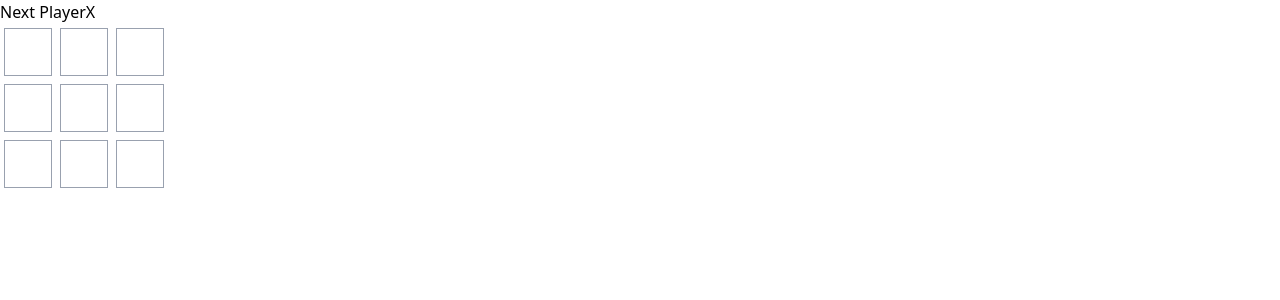
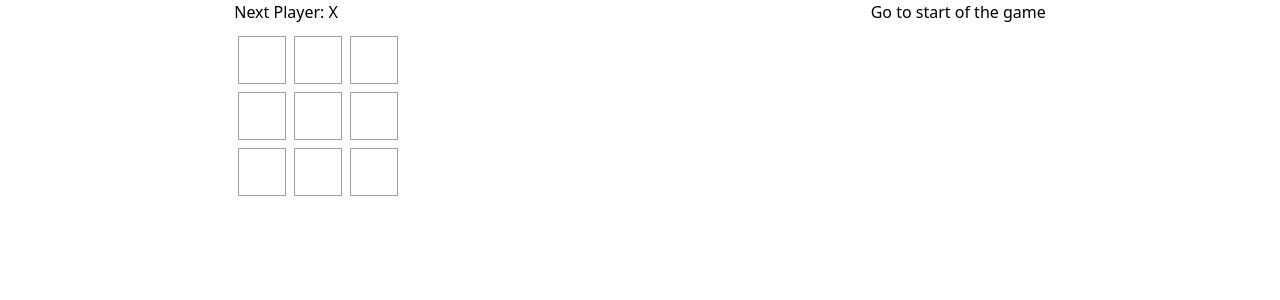
Before and after one commit to ksajjadhossen/tic-tac-toe, a React (Vite) app: page / in a window 1280 px wide. Shown: the top 300 px of the page. Built offline with nearby package versions, Linux system fonts and the light colour scheme.

Commit message:
game created successfully

```diff
--- a/src/App.jsx
+++ b/src/App.jsx
@@ -1,10 +1,10 @@
 import "./App.css";
-import Board from "./components/Box";
+import Game from "./components/Box";
 
 function App() {
   return (
     <>
-      <Board></Board>
+      <Game></Game>
     </>
   );
 }
--- a/src/components/Box.jsx
+++ b/src/components/Box.jsx
@@ -1,4 +1,5 @@
 import { useState } from "react";
+
 function Square({ value, onSquareClick }) {
   return (
     <button
@@ -9,75 +10,44 @@ function Square({ value, onSquareClick }) {
     </button>
   );
 }
-export default function Board() {
-  const [squares, setSquares] = useState(Array(9).fill(null));
-  const [xIsNext, setXIsNext] = useState(true);
 
+function Board({ xIsNext, squares, onPlay }) {
   const winner = calculateWinner(squares);
-  let status;
+  const status = winner
+    ? `Winner: ${winner}`
+    : `Next Player: ${xIsNext ? "X" : "O"}`;
 
-  if (winner) {
-    status = `Winner:${winner}`;
-  } else {
-    status = "Next Player" + (xIsNext ? "X" : "O");
+  function handleClick(i) {
+    if (squares[i] || calculateWinner(squares)) return;
+    const nextSquares = squares.slice();
+    nextSquares[i] = xIsNext ? "X" : "O";
+    onPlay(nextSquares);
   }
 
-  function handleClick(i) {
-    if (squares[i] || calculateWinner(squares)) {
-      return;
+  const boardRows = [];
+  for (let row = 0; row < 3; row++) {
+    const squaresInRow = [];
+    for (let col = 0; col < 3; col++) {
+      const index = row * 3 + col;
+      squaresInRow.push(
+        <Square
+          key={index}
+          value={squares[index]}
+          onSquareClick={() => handleClick(index)}
+        />
+      );
     }
-    const nextSquares = squares.slice();
-    if (xIsNext) {
-      nextSquares[i] = "X";
-    } else nextSquares[i] = "O";
-    setSquares(nextSquares);
-    setXIsNext(!xIsNext);
+    boardRows.push(
+      <div key={row} className="flex">
+        {squaresInRow}
+      </div>
+    );
   }
+
   return (
     <>
-      <div className="">{status}</div>
-      <div className="flex">
-        <Square
-          value={squares[0]}
-          onSquareClick={() => handleClick(0)}
-        ></Square>
-        <Square
-          value={squares[1]}
-          onSquareClick={() => handleClick(1)}
-        ></Square>
-        <Square
-          value={squares[2]}
-          onSquareClick={() => handleClick(2)}
-        ></Square>
-      </div>
-      <div className="flex">
-        <Square
-          value={squares[3]}
-          onSquareClick={() => handleClick(3)}
-        ></Square>
-        <Square
-          value={squares[4]}
-          onSquareClick={() => handleClick(4)}
-        ></Square>
-        <Square
-          value={squares[5]}
-          onSquareClick={() => handleClick(5)}
-        ></Square>
-      </div>
-      <div className="flex">
-        <Square
-          value={squares[6]}
-          onSquareClick={() => handleClick(6)}
-        ></Square>
-        <Square
-          value={squares[7]}
-          onSquareClick={() => handleClick(7)}
-        ></Square>
-        <Square
-          value={squares[8]}
-          onSquareClick={() => handleClick(8)}
-        ></Square>
-      </div>
+      <div className="mb-2">{status}</div>
+      {boardRows}
     </>
   );
 
@@ -93,9 +63,7 @@ export default function Board() {
       [2, 4, 6],
     ];
 
-    for (let i = 0; i < lines.length; i++) {
-      const [a, b, c] = lines[i];
-
+    for (let [a, b, c] of lines) {
       if (
         squares[a] &&
         squares[a] === squares[b] &&
@@ -107,3 +75,44 @@ export default function Board() {
     return null;
   }
 }
+
+export default function Game() {
+  const [history, setHistory] = useState([Array(9).fill(null)]);
+  const [xIsNext, setXIsNext] = useState(true);
+  const [currentMove, setCurrentMove] = useState(0);
+
+  const currentSquares = history[currentMove];
+
+  function handlePlay(nextSquares) {
+    const nextHistory = [...history.slice(0, currentMove + 1), nextSquares];
+    setHistory(nextHistory);
+    setCurrentMove(nextHistory.length - 1);
+    setXIsNext(!xIsNext);
+  }
+
+  function jumpTo(move) {
+    setCurrentMove(move);
+    setXIsNext(move % 2 === 0);
+  }
+
+  const moves = history.map((squares, move) => {
+    const description =
+      move > 0 ? `Go to move #${move}` : "Go to start of the game";
+    return (
+      <li key={move}>
+        <button onClick={() => jumpTo(move)}>{description}</button>
+      </li>
+    );
+  });
+
+  return (
+    <div className="flex justify-around">
+      <div>
+        <Board xIsNext={xIsNext} squares={currentSquares} onPlay={handlePlay} />
+      </div>
+      <div>
+        <ol>{moves}</ol>
+      </div>
+    </div>
+  );
+}
```
